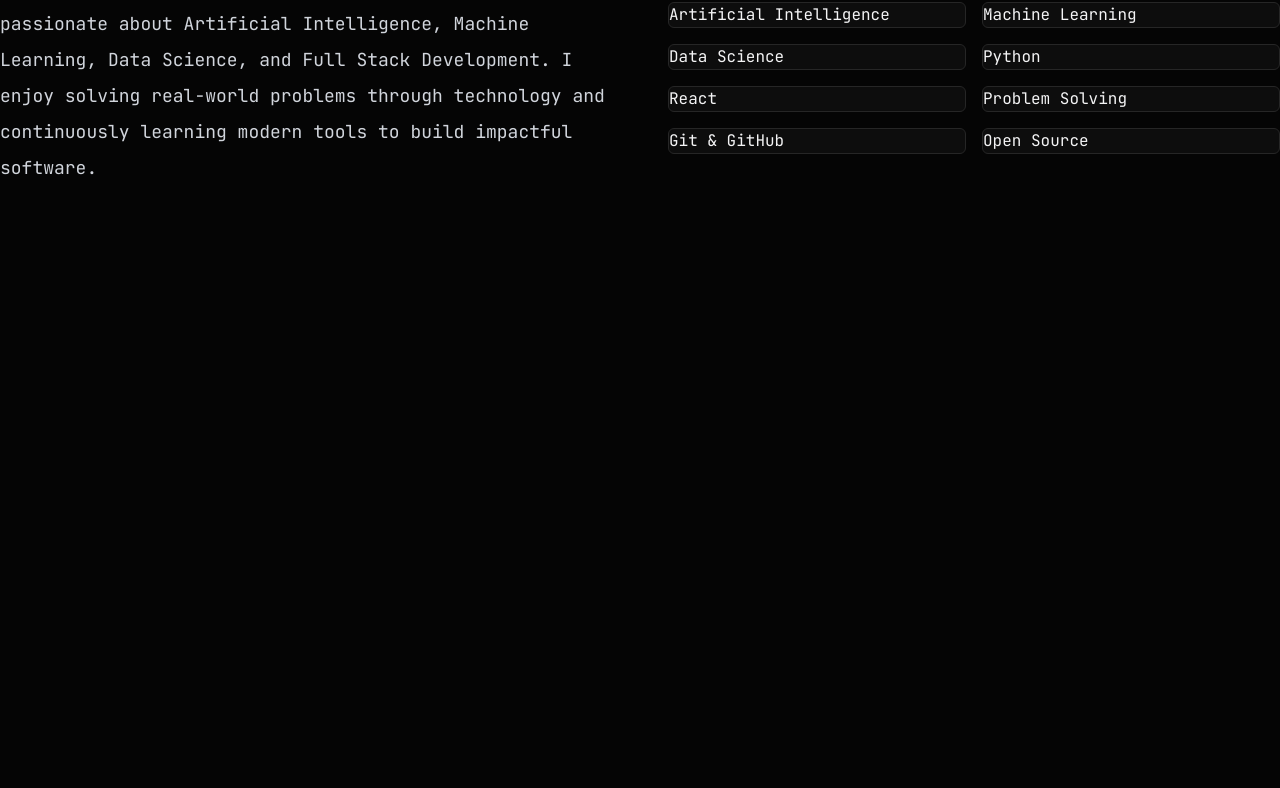
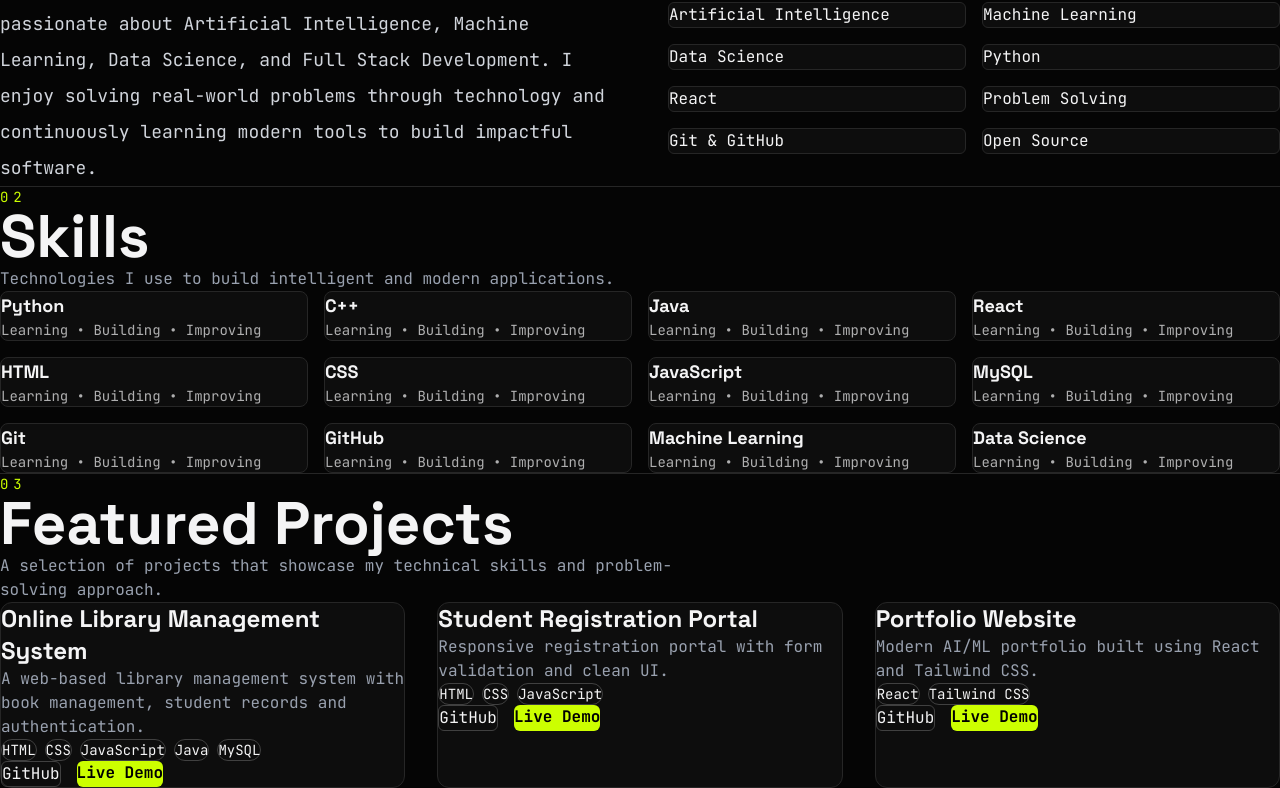
Before and after one commit to DivyanshSahu678/Divyansh-Portfolio, a React (Vite) app: page / in a window 1280 px wide. Shown: the part 935-1723 px from the top of the page. Before the commit the page ends 1121 px from the top, so only its background shows below. Built offline with nearby package versions, Linux system fonts and the light colour scheme.

Commit message:
Add Projects Section

```diff
--- a/src/App.jsx
+++ b/src/App.jsx
@@ -1,7 +1,8 @@
 import Navbar from "./components/Navbar";
-
+import Projects from "./sections/Projects";
 import Hero from "./sections/Hero";
 import About from "./sections/About";
+import Skills from "./sections/Skills";
 
 function App() {
   return (
@@ -11,6 +12,10 @@ function App() {
       <Hero />
 
       <About />
+
+      <Skills />
+
+      <Projects />
     </>
   );
 }
--- a/src/data/projects.js
+++ b/src/data/projects.js
@@ -0,0 +1,44 @@
+const projects = [
+  {
+    id: 1,
+    title: "Online Library Management System",
+    description:
+      "A web-based library management system with book management, student records and authentication.",
+
+    tech: ["HTML", "CSS", "JavaScript", "Java", "MySQL"],
+
+    github: "#",
+
+    live: "#",
+  },
+
+  {
+    id: 2,
+    title: "Student Registration Portal",
+
+    description:
+      "Responsive registration portal with form validation and clean UI.",
+
+    tech: ["HTML", "CSS", "JavaScript"],
+
+    github: "#",
+
+    live: "#",
+  },
+
+  {
+    id: 3,
+    title: "Portfolio Website",
+
+    description:
+      "Modern AI/ML portfolio built using React and Tailwind CSS.",
+
+    tech: ["React", "Tailwind CSS"],
+
+    github: "#",
+
+    live: "#",
+  },
+];
+
+export default projects;
--- a/src/sections/Projects.jsx
+++ b/src/sections/Projects.jsx
@@ -0,0 +1,68 @@
+import Container from "../components/Container";
+import SectionTitle from "../components/SectionTitle";
+import projects from "../data/projects";
+
+function Projects() {
+  return (
+    <section
+      id="projects"
+      className="border-t border-neutral-800 py-32"
+    >
+      <Container>
+        <SectionTitle
+          number="03"
+          title="Featured Projects"
+          subtitle="A selection of projects that showcase my technical skills and problem-solving approach."
+        />
+
+        <div className="grid gap-8 lg:grid-cols-3">
+          {projects.map((project) => (
+            <div
+              key={project.id}
+              className="rounded-xl border border-neutral-800 bg-[#0d0d0d] p-6 transition-all duration-300 hover:-translate-y-2 hover:border-[#CCFF00]"
+            >
+              <h3 className="text-2xl font-bold">{project.title}</h3>
+
+              <p className="mt-4 text-gray-400">
+                {project.description}
+              </p>
+
+              <div className="mt-6 flex flex-wrap gap-2">
+                {project.tech.map((tech) => (
+                  <span
+                    key={tech}
+                    className="rounded-full border border-neutral-700 px-3 py-1 text-sm"
+                  >
+                    {tech}
+                  </span>
+                ))}
+              </div>
+
+              <div className="mt-8 flex gap-4">
+                <a
+                  href={project.github}
+                  target="_blank"
+                  rel="noreferrer"
+                  className="rounded-md border border-neutral-700 px-4 py-2 hover:border-[#CCFF00]"
+                >
+                  GitHub
+                </a>
+
+                <a
+                  href={project.live}
+                  target="_blank"
+                  rel="noreferrer"
+                  className="rounded-md bg-[#CCFF00] px-4 py-2 font-semibold text-black"
+                >
+                  Live Demo
+                </a>
+              </div>
+            </div>
+          ))}
+        </div>
+      </Container>
+    </section>
+  );
+}
+
+export default Projects;
--- a/src/sections/Skills.jsx
+++ b/src/sections/Skills.jsx
@@ -0,0 +1,37 @@
+import Container from "../components/Container";
+import SectionTitle from "../components/SectionTitle";
+import skills from "../data/skills";
+
+function Skills() {
+  return (
+    <section
+      id="skills"
+      className="border-t border-neutral-800 py-32"
+    >
+      <Container>
+        <SectionTitle
+          number="02"
+          title="Skills"
+          subtitle="Technologies I use to build intelligent and modern applications."
+        />
+
+        <div className="grid grid-cols-2 gap-4 md:grid-cols-3 lg:grid-cols-4">
+          {skills.map((skill) => (
+            <div
+              key={skill}
+              className="group cursor-pointer rounded-lg border border-neutral-800 bg-[#0d0d0d] p-6 transition-all duration-300 hover:border-[#CCFF00] hover:bg-[#CCFF00] hover:text-black"
+            >
+              <h3 className="text-lg font-semibold">{skill}</h3>
+
+              <p className="mt-2 text-sm opacity-70 group-hover:opacity-100">
+                Learning • Building • Improving
+              </p>
+            </div>
+          ))}
+        </div>
+      </Container>
+    </section>
+  );
+}
+
+export default Skills;
```
